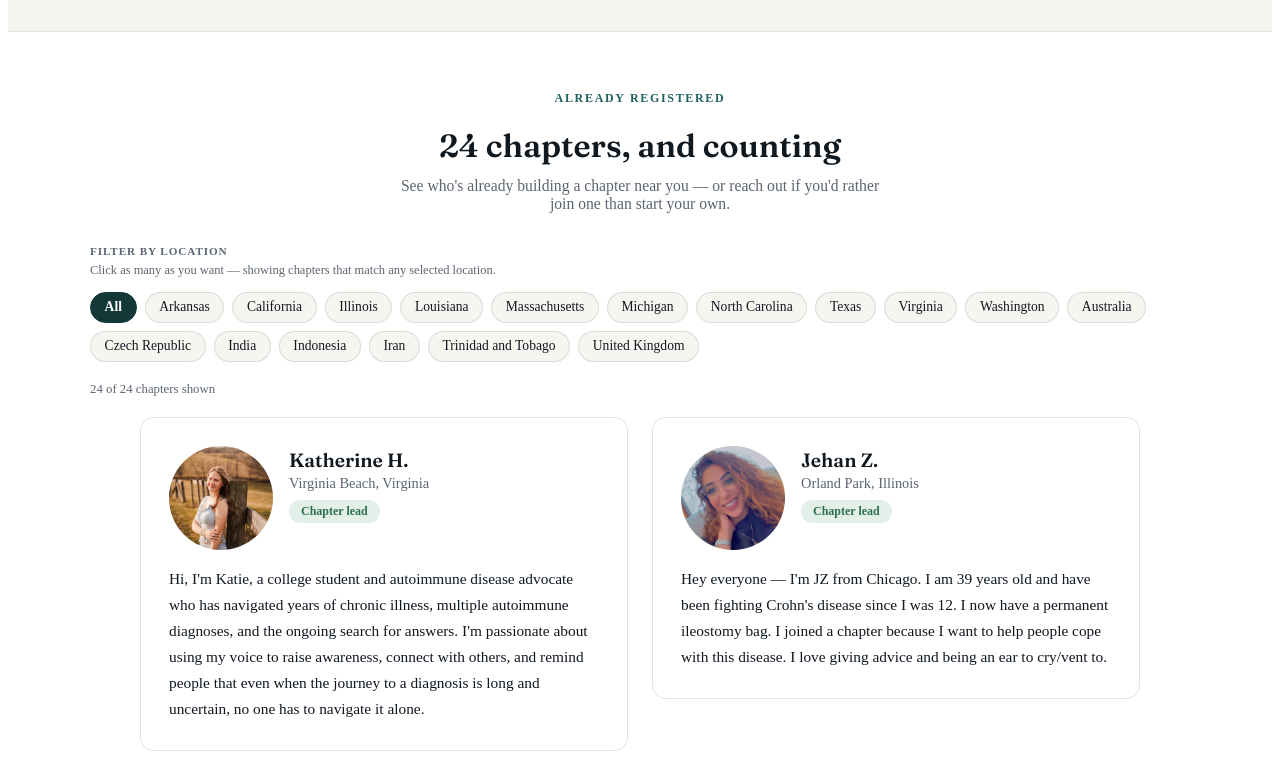
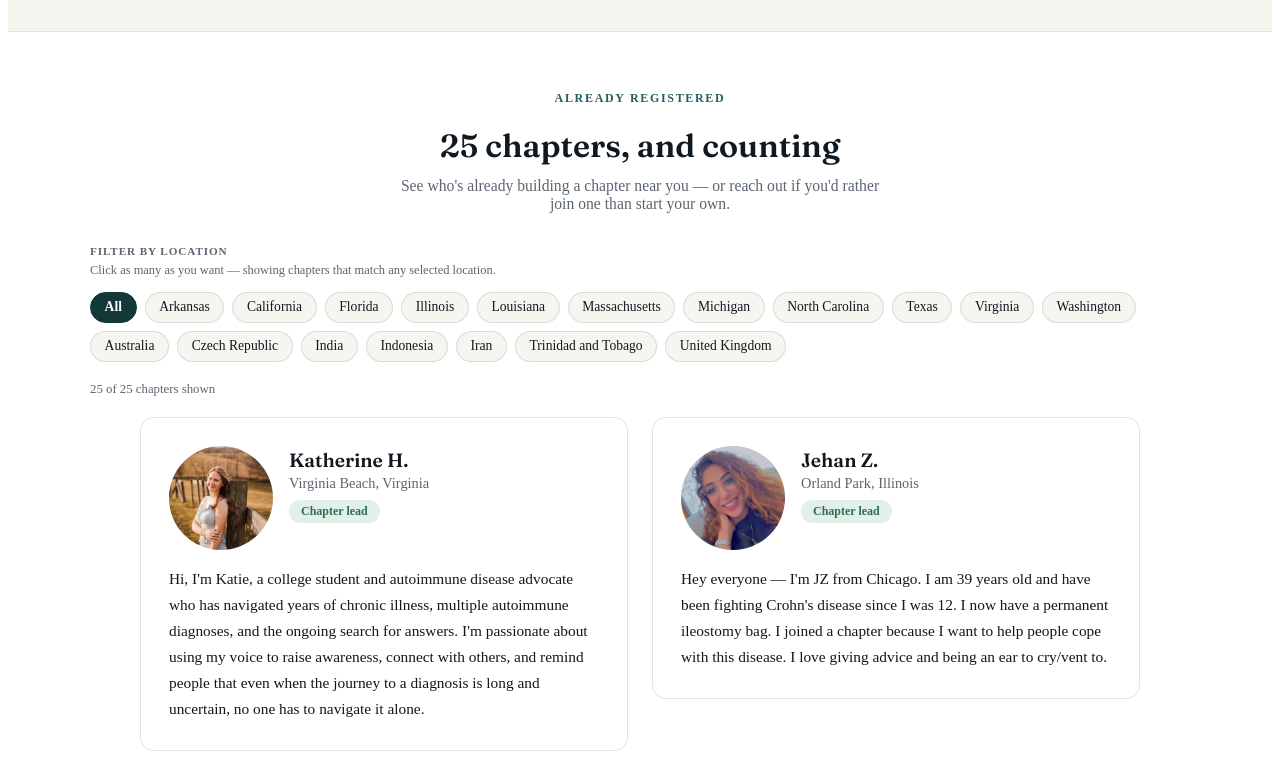
Before and after one commit to AadyaS26/patient-voice-coalition, a React (Vite) app: page /create-chapter in a window 1280 px wide. Shown: the part 780-1555 px from the top of the page. Built offline with nearby package versions, Linux system fonts and the light colour scheme; no server answers.

Commit message:
Update CreateChapter.jsx

```diff
--- a/src/pages/CreateChapter.jsx
+++ b/src/pages/CreateChapter.jsx
@@ -58,7 +58,11 @@ const CHAPTERS = [
   { first: "Ry", lastInitial: "L", city: "Weatherford", region: "Texas", country: "US", photo: null, handle: null, bio: null },
   { first: "Nidhi", lastInitial: "N", city: "Charlotte", region: "North Carolina", country: "US", photo: null, handle: null, bio: null },
   { first: "Laura", lastInitial: "H", city: "Adelaide", region: "South Australia", country: "Australia", photo: null, handle: null, bio: null },
-  { first: "Carlos", lastInitial: "P", city: "New Orleans", region: "Louisiana", country: "US", photo: "/chapter-photos/carlos.jpg", handle: null, bio: null },
+  {
+    first: "Carlos", lastInitial: "P", city: "New Orleans", region: "Louisiana", country: "US",
+    photo: "/chapter-photos/carlos.jpg", handle: null,
+    bio: "I want to lead a chapter because, as a longtime community advocate and someone who lives with an autoimmune condition, I never wanted anyone to feel as alone as I did. As the former Minister of Information for the Young Lords, I feel it's still my mission and responsibility to be there for my community and make sure they're taken care of.",
+  },
   {
     first: "Cinta", lastInitial: "", city: "Bandung", region: null, country: "Indonesia",
     photo: "/chapter-photos/cinta.jpg", handle: null,
@@ -74,6 +78,11 @@ const CHAPTERS = [
     first: "Shayla", lastInitial: "C", city: "Rogers", region: "Arkansas", country: "US",
     photo: "/chapter-photos/shayla.jpg", handle: "@crafton_shayla",
     bio: "Hi there! My name is Shayla, and I'm a recent Bachelor of Science in Nursing graduate and a Registered Nurse. I'm also embarking on my Doctoral journey. I have 2 confirmed autoimmune diseases: Hashimoto's thyroiditis (since age 3), and UCTD. Throughout my experiences as a patient, student, coach, and nurse, I've gained a deep understanding of the healthcare system. I've noticed that symptoms in children and young adults are often dismissed or overlooked altogether. My goal is to raise awareness, build confidence, share reliable information, and help others feel less alone. This area is my home, and it's filled with small towns where access to healthcare can be limited. I'm passionate about making a difference in this community and ensuring that everyone has the support they deserve.",
+  },
+  {
+    first: "Mimi", lastInitial: "", city: "Miami", region: "Florida", country: "US",
+    photo: "/chapter-photos/mimi.jpg", handle: null,
+    bio: "The main reason why I want to open a chapter is because about 4 years ago I was diagnosed with lupus and I had a really hard time with it. No one understood what I was going through and I had no one in a similar position to talk to. It took a big effect on my mental health as well and I think with starting a chapter I can help raise awareness of the importance of understanding other people's health and mental issues.",
   },
 ];
 
```
